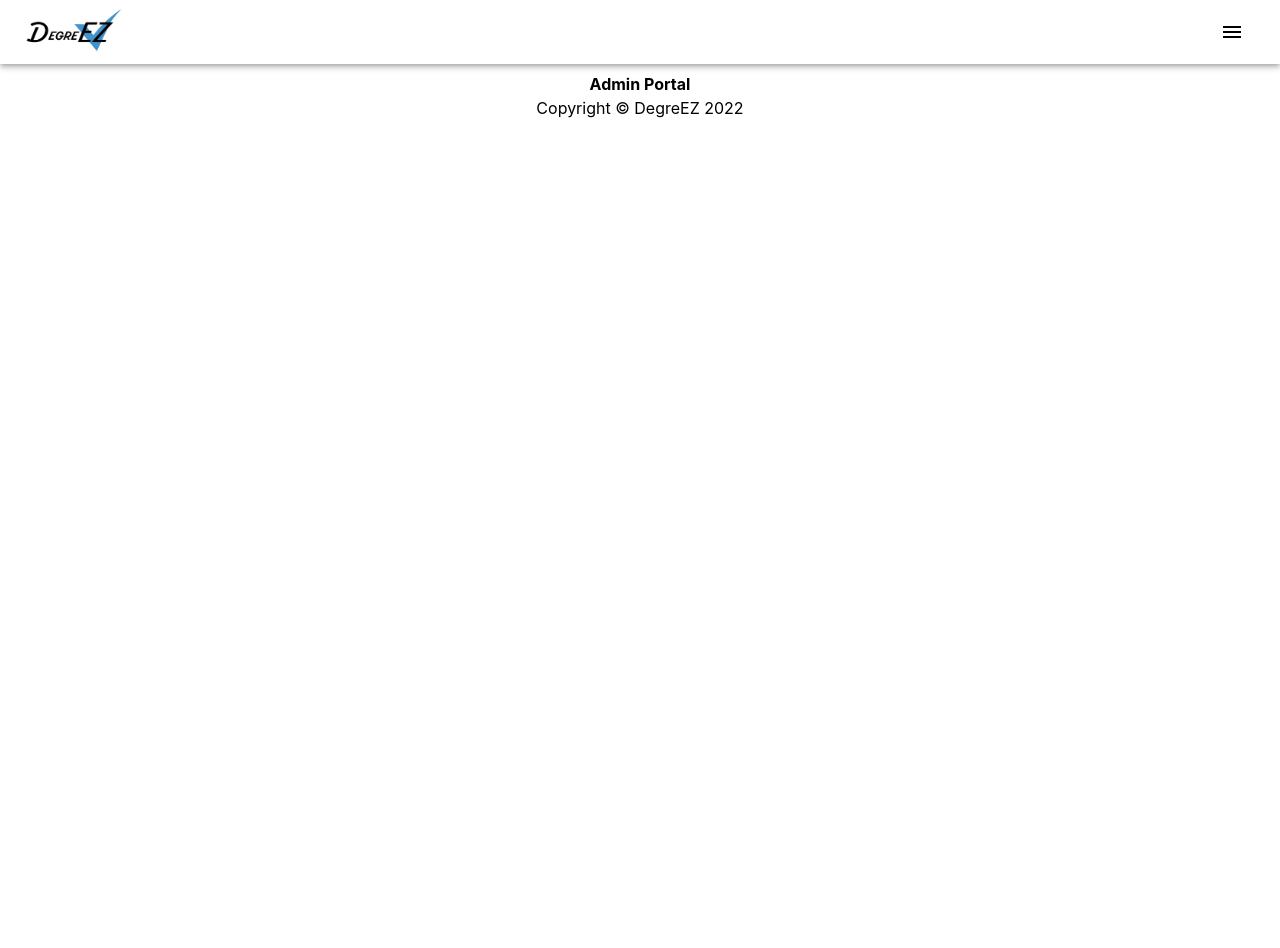
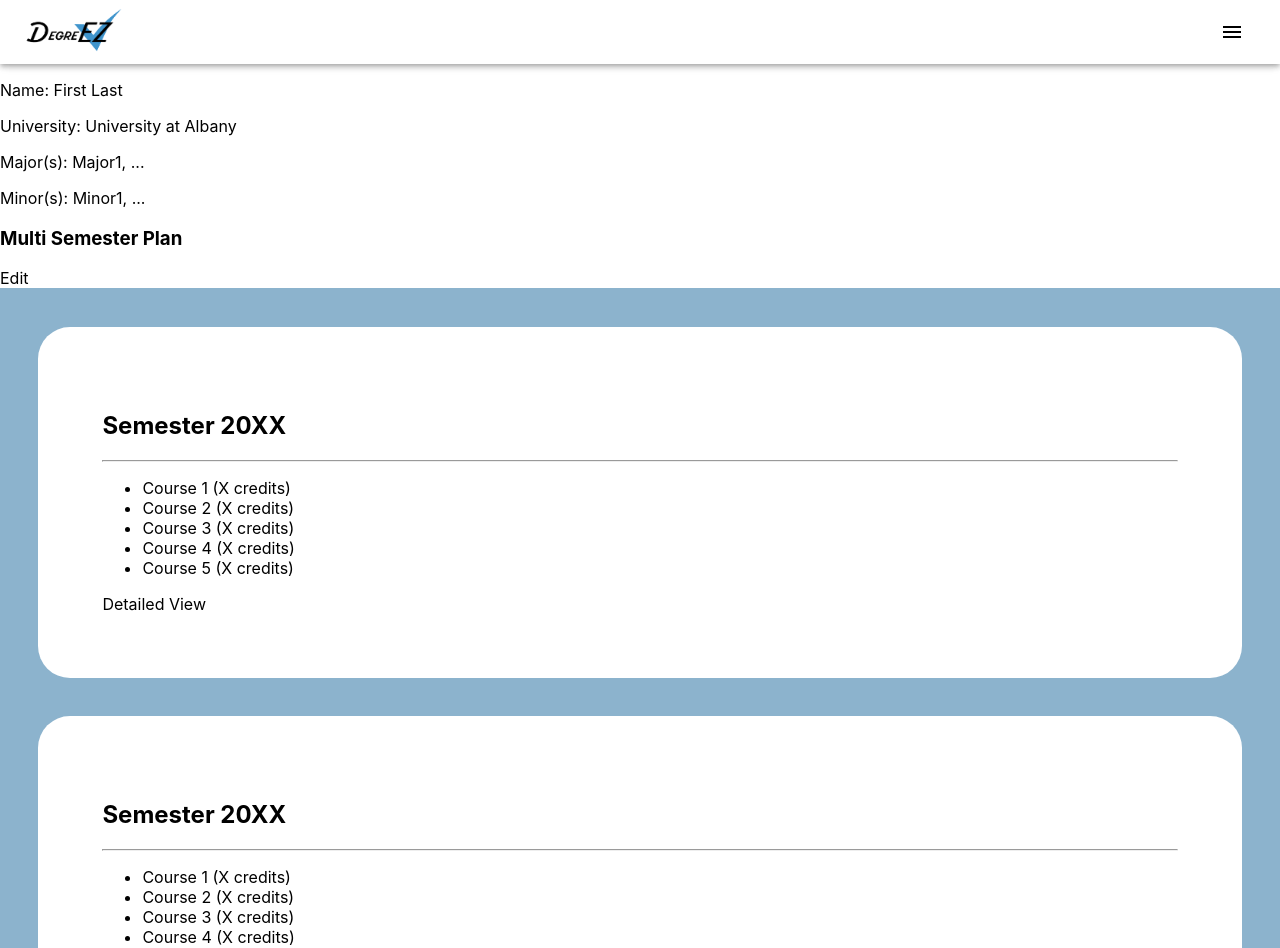
Before and after one commit to JenniferNA/DegreEZ, a React (Create React App) app in the folder client/: page /StudentPlan in a window 1280 px wide. Shown: the top 948 px of the page. Before the commit the page ends 800 px from the top, so only its background shows below. Built offline with nearby package versions, Linux system fonts and the light colour scheme.

Commit message:
created page to view possible schedules

```diff
--- a/client/src/App.js
+++ b/client/src/App.js
@@ -16,6 +16,7 @@ import {
     Home,
     About,
     AdminPortal,
+    StudentPlan,
   } from "./components";
 
 const App = () => {
@@ -26,6 +27,7 @@ const App = () => {
         <Route path="/" element={<Home />} />
         <Route path="/About" element={<About />} />
         <Route path="/AdminPortal" element={<AdminPortal />} />
+        <Route path="/StudentPlan" element={<StudentPlan />} />
         </Routes>
         <Footer />
     </div>
--- /dev/null
+++ b/client/src/components/StudentPlan.js
@@ -0,0 +1,64 @@
+
+import React, {Component} from 'react';
+import homebg from '../graphics/HomeBG.png';
+import axios from 'axios';
+import PropTypes from 'prop-types';
+import { styled } from '@mui/material/styles';
+import { Typography, Button, CssBaseline, Box, Grid, Paper, Avatar } from '@mui/material';
+import SchoolOutlinedIcon from '@mui/icons-material/SchoolOutlined';
+import EmojiEventsOutlinedIcon from '@mui/icons-material/EmojiEventsOutlined';
+
+const Input = styled('input')({
+  display: 'none',
+});
+
+function StudentPlan() {
+  return (
+    <div className="studentplan">
+        <div id="studentinfo">
+
+            <div class="row">
+                <p>Name: First Last</p>
+                <p>University: University at Albany</p>
+            </div>
+            <div class="row">
+                <p>Major(s): Major1, ...</p>
+                <p>Minor(s): Minor1, ...</p>
+            </div>
+
+            <div class="row">
+                <h3>Multi Semester Plan</h3><a href="#">Edit</a>
+            </div>
+        </div>
+
+        <div class="multisemplan">
+            <h2>Semester 20XX</h2>
+            <hr></hr>
+            <ul>
+                <li>Course 1 (X credits)</li>
+                <li>Course 2 (X credits)</li>
+                <li>Course 3 (X credits)</li>
+                <li>Course 4 (X credits)</li>
+                <li>Course 5 (X credits)</li>
+            </ul>
+            <a>Detailed View </a>
+        </div>
+
+        <div class="multisemplan">
+            <h2>Semester 20XX</h2>
+            <hr></hr>
+            <ul>
+                <li>Course 1 (X credits)</li>
+                <li>Course 2 (X credits)</li>
+                <li>Course 3 (X credits)</li>
+                <li>Course 4 (X credits)</li>
+                <li>Course 5 (X credits)</li>
+            </ul>
+            <a>Detailed View </a>
+        </div>
+
+    </div>
+  );
+}
+
+export default StudentPlan;
--- a/client/src/components/index.js
+++ b/client/src/components/index.js
@@ -3,3 +3,4 @@ export { default as Footer } from "./Footer";
 export { default as About } from "./About";
 export { default as Home } from "./Home";
 export { default as AdminPortal } from "./AdminPortal";
+export { default as StudentPlan } from "./StudentPlan";
--- a/client/src/index.css
+++ b/client/src/index.css
@@ -58,3 +58,20 @@ a:hover {
   color: whitesmoke;
   background: #7f7f7f;
 }
+
+.studentplan{
+  background: #8cb3cd;
+  padding-bottom: 1em;
+}
+
+#studentinfo{
+  background: white;
+  color: black;
+}
+
+.multisemplan{
+  background: white;
+  border-radius: 2em;
+  margin: 3vw;
+  padding: 5vw;
+}
```
